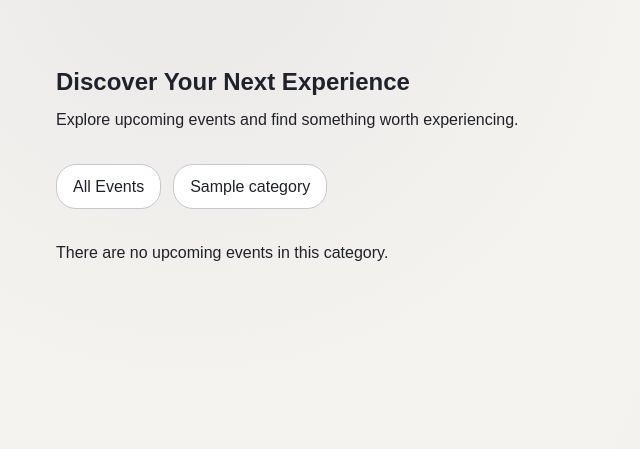
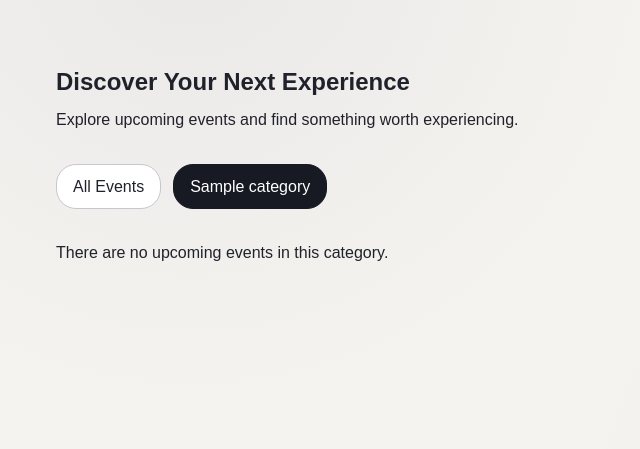
Before and after one commit to MSR-Projects7274/event-horizon, a Django app: page /events/?category=1 in a window 1280 px wide. Shown: the part 139-588 px from the top of the page, without its empty margins (0-640 px from the left). Run offline with Django 5.2, Linux system fonts and the light colour scheme; tables that the repository leaves empty hold one stand-in row (values such as "Sample post").

Commit message:
Fix active category filter styling

```diff
--- a/templates/events/event_list.html
+++ b/templates/events/event_list.html
@@ -7,21 +7,26 @@
 <section class="events-page">
 
     <div class="events-header">
+
         <h1>Discover Your Next Experience</h1>
 
         <p>
             Explore upcoming events and find something worth experiencing.
         </p>
+
     </div>
 
     {% if search_query %}
+
         <p>
             Search results for:
             <strong>"{{ search_query }}"</strong>
         </p>
+
     {% endif %}
 
     <nav class="category-filter" aria-label="Event categories">
+
         <a
             href="{% url 'event_list' %}{% if search_query %}?q={{ search_query|urlencode }}{% endif %}"
             class="{% if not selected_category %}active{% endif %}"
@@ -33,12 +38,13 @@
 
             <a
                 href="{% url 'event_list' %}?category={{ category.id }}{% if search_query %}&q={{ search_query|urlencode }}{% endif %}"
-                class="{% if selected_category == category.id|stringformat:'s' %}active{% endif %}"
+                class="{% if selected_category == category.id %}active{% endif %}"
             >
                 {{ category.name }}
             </a>
 
         {% endfor %}
+
     </nav>
 
     {% if events %}
@@ -46,23 +52,30 @@
         <div class="event-grid">
 
             {% for event in events %}
+
                 {% with places_remaining=event.places_remaining %}
 
                 <article class="event-card {% if places_remaining <= 0 %}sold-out-card{% endif %}">
 
                     {% if places_remaining <= 0 %}
+
                         <div class="sold-out-overlay">
                             <span>SOLD OUT</span>
                         </div>
+
                     {% endif %}
 
                     {% if event.image %}
+
                         <div class="event-card-image">
+
                             <img
                                 src="{{ event.image.url }}"
                                 alt="{{ event.name }}"
                             >
+
                         </div>
+
                     {% endif %}
 
                     <div class="event-card-content">
@@ -117,7 +130,9 @@
                     </div>
 
                 </article>
+
                 {% endwith %}
+
             {% endfor %}
 
         </div>
@@ -125,13 +140,21 @@
     {% else %}
 
         {% if search_query and selected_category %}
+
             <p>No upcoming events found matching your search in this category.</p>
+
         {% elif search_query %}
+
             <p>No upcoming events found matching your search.</p>
+
         {% elif selected_category %}
+
             <p>There are no upcoming events in this category.</p>
+
         {% else %}
+
             <p>There are no upcoming events at the moment.</p>
+
         {% endif %}
 
     {% endif %}
```
Lines whose indentation alone changed are shown as unchanged.
